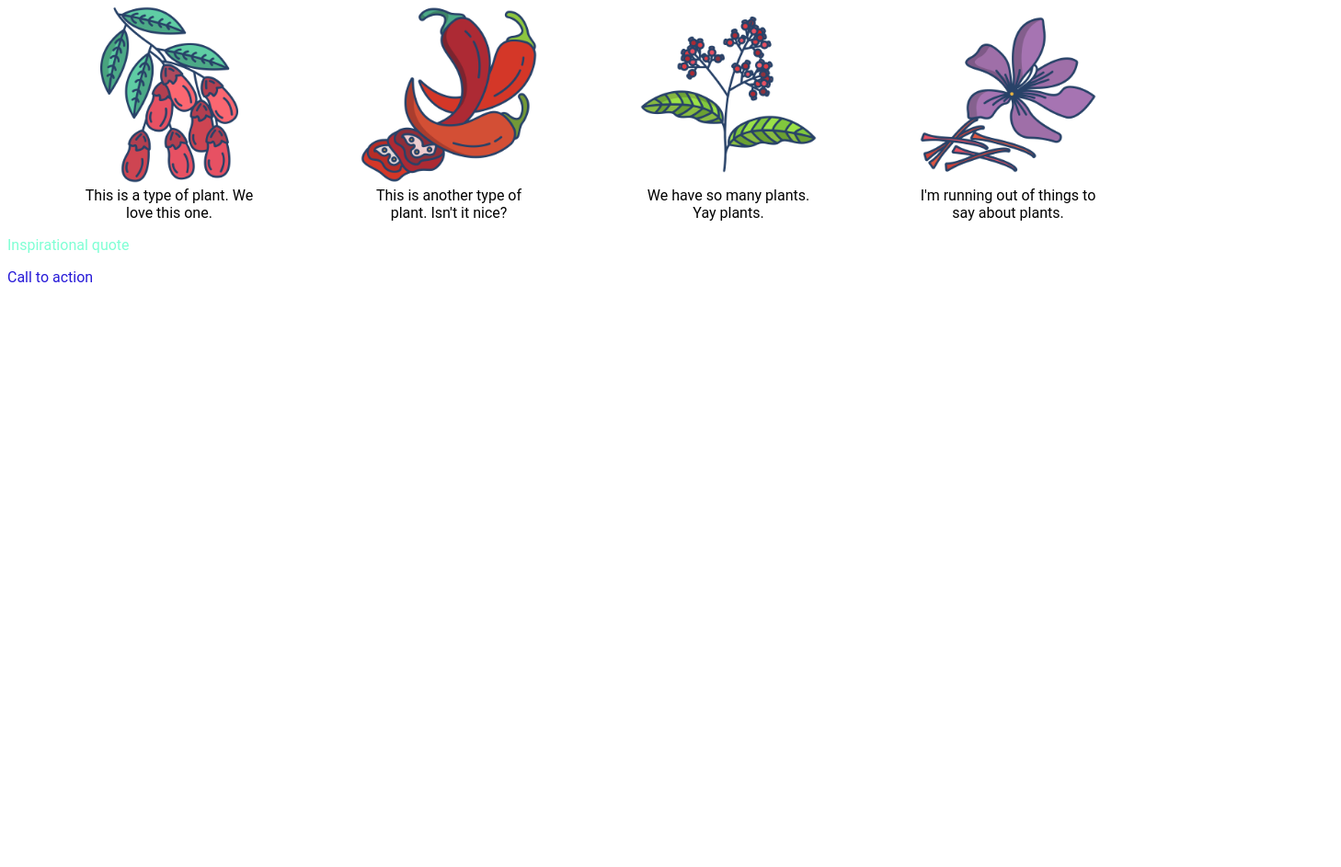
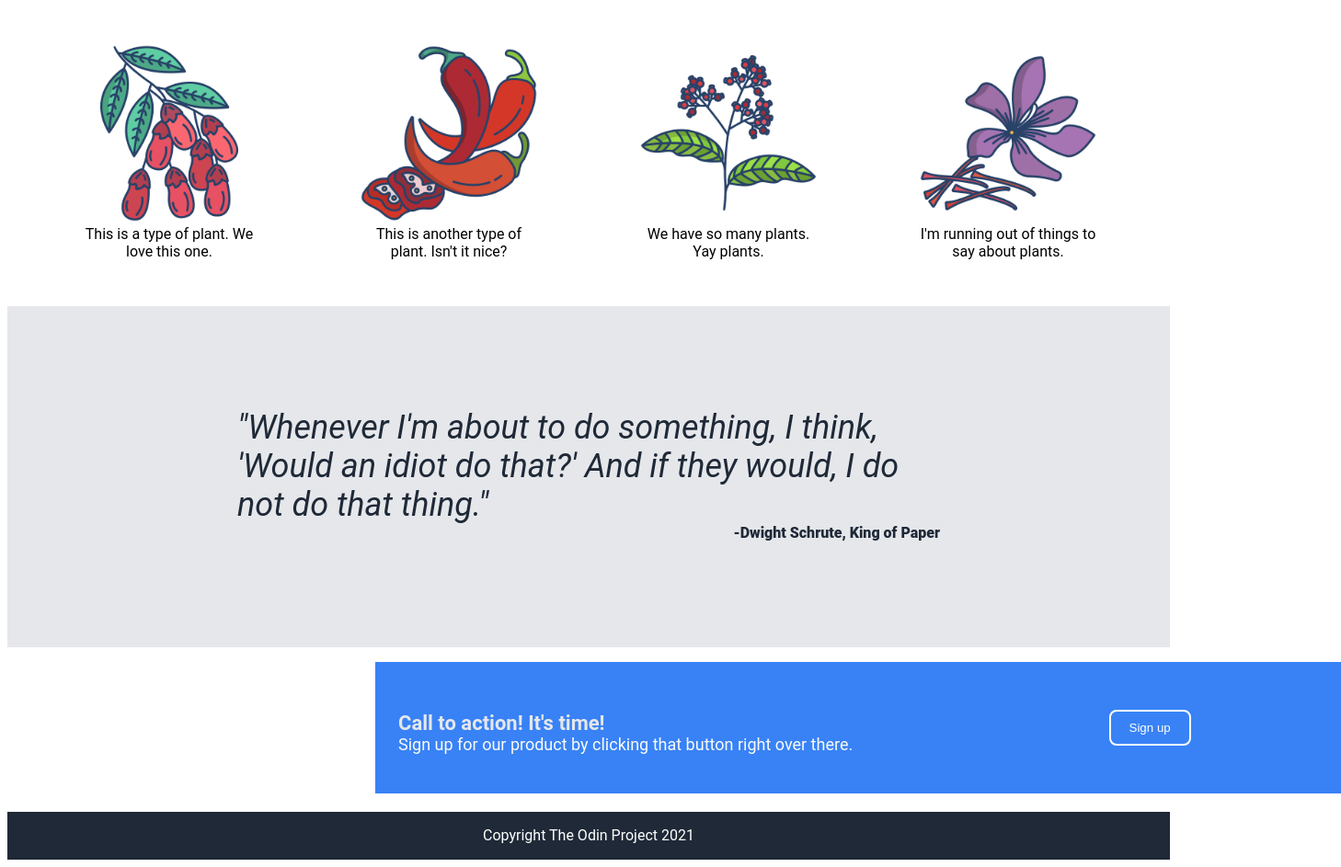
Before and after one commit to thesleepiestcryptid/landing-page-project, a plain HTML site: page index.html in a window 1280 px wide. Shown: the part 677-1620 px from the top of the page at 92% size, 1458 px wide, since content can reach past the window. Before the commit the page ends 1004 px from the top, so only its background shows below. Drawn offline with Linux system fonts and the light colour scheme.

Commit message:
Completed project.

```diff
--- a/index.html
+++ b/index.html
@@ -23,9 +23,10 @@
                 <p>
                     I will apply all of my learning up to this point to create this webpage.
                     This is an example paragraph which should behave itself and
-                    wrap where it is supposed to.
+                    wrap where it is supposed to. Also, check out this cat. His name is Gandalf the Grey
+                    and he is best boy.
                 </p>
-                 <button class="sign-up">Sign Up</button>
+                 <button class="sign-up-one">Sign Up</button>
                 </div>
                 <div class="box-two">
                  <img src="images/gandalf.jpeg">
@@ -55,13 +56,22 @@
             </section>
 
             <section class="column-three">
-                <p class="p-style-one">Inspirational quote</p>
+               <p class="p-style-one">"Whenever I'm about to do something, I think, 'Would an idiot
+                do that?' And if they would, I do not do that thing."</p>
+                <p class="p-style-two">-Dwight Schrute, King of Paper</p>
             </section>
 
-            <section class="column four">
-                <p class="p-style-two">Call to action</p>
+            <section class="column-four">
+                <div class="box-three">
+                <h4>Call to action! It's time!</h4>
+                <p class="p-style-three">
+                Sign up for our product by clicking that button right over there.</p>
+                </div>
+                <div class= "box-four">
+                <button class="sign-up-two">Sign up</button>
+                </div>
             </section>
-
+            <div class="footer">Copyright The Odin Project 2021</div>
 
         </div>
 
--- a/style.css
+++ b/style.css
@@ -59,7 +59,7 @@ h1 {
 }
 
 
-button {
+.sign-up-one {
     background-color: #3882F6;
     color: white;
     padding: 10px 20px;
@@ -67,14 +67,6 @@ button {
     border-radius: 8px;
 }
 
-.p-style-one {
-
-    color:aquamarine;
-}
-
-.p-style-two {
-    color:rgb(39, 26, 216);
-}
 
 .column-two {
    display:flex;
@@ -111,4 +103,100 @@ h3 {
     display: flex;
     flex-direction: row;
     justify-content: center;
+    padding-bottom: 50px;
 }
+
+
+
+.column-three {
+    background-color: #E5E7EB;
+    padding: 75px 250px 0px 250px;
+
+
+}
+
+.p-style-one {
+    font-size: 36px;
+    color: #1f2937;
+    weight: 300;
+    font-style: italic;
+    display:flex;
+    flex-wrap: wrap;
+    margin-bottom: 0px;
+}
+
+.p-style-two {
+    color: #1f2937;
+    font-weight: 900;
+    display: flex;
+    justify-content: flex-end;
+    margin-top: 0px;
+    padding-bottom: 115px;
+
+}
+
+.column-four {
+    background-color: #3882F6;
+    width: 1000px;
+    display: flex;
+    align-items: center;
+    margin-left: 400px;
+
+    padding: 25px;
+    gap: 90px;
+    font-size: 18px;
+    flex:1;
+}
+
+h4 {
+    color:#E5E7EB;
+    font-weight: bolder;
+    font-size: 22px;
+    margin-bottom: 0px;
+    padding-bottom: 0px;
+
+
+}
+.p-style-three {
+    background-color: #3882F6;
+    color: #F9FAF8;
+    display: flex;
+    align-content: center;
+    margin-top: 0px;
+}
+
+.sign-up-two {
+    background-color: #3882F6;
+    color: white;
+    padding: 10px 20px;
+    border: 2px solid white;
+    border-radius: 8px;
+    display: flex;
+    flex: 1;
+}
+
+.box-three {
+    flex:3;
+}
+
+
+.box-four {
+    flex:1;
+
+}
+
+.footer {
+
+
+bottom: 0;
+left: 0;
+right: 0;
+height: 52px;
+margin-top: 20px;
+display: flex;
+align-items: center;
+justify-content: center;
+background-color: #1F2937;
+color: white;
+
+}
```
